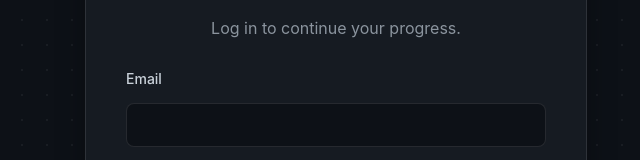
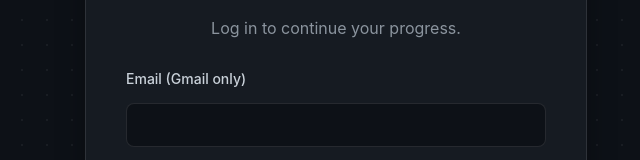
Before and after one commit to achyuth8055/TrackerDraft, a React (Create React App) app in the folder frontend/: page /login in a window 1280 px wide. Shown: the part 256-416 px from the top of the page, without its empty margins (304-944 px from the left). Built offline with nearby package versions, Linux system fonts and the light colour scheme; no server answers; the HTML template or start-up script is replaced by a standard one.

Commit message:
updated to signup validation and subject deletion

```diff
--- a/frontend/src/pages/Login.jsx
+++ b/frontend/src/pages/Login.jsx
@@ -2,7 +2,9 @@ import React, { useState, useContext } from 'react';
 import { Link, useNavigate } from 'react-router-dom';
 import { motion } from 'framer-motion';
 import AuthContext from '../context/AuthContext';
+
 const API_URL = process.env.REACT_APP_API_URL;
+
 const BackArrowIcon = () => (
     <svg width="24" height="24" viewBox="0 0 24 24" fill="none" xmlns="http://www.w3.org/2000/svg">
         <path d="M15 18L9 12L15 6" stroke="currentColor" strokeWidth="2" strokeLinecap="round" strokeLinejoin="round"/>
@@ -16,10 +18,21 @@ const Login = () => {
     const navigate = useNavigate();
     const { loginAction } = useContext(AuthContext);
 
+    // Gmail validation function
+    const isValidGmail = (email) => {
+        const gmailRegex = /^[a-zA-Z0-9._%+-]+@gmail\.com$/;
+        return gmailRegex.test(email);
+    };
+
     const handleSubmit = async (e) => {
         e.preventDefault();
         setError(null);
 
+        // Check Gmail validation
+        if (!isValidGmail(email)) {
+            setError('Only valid Gmail addresses are allowed.');
+            return;
+        }
 
         try {
             const response = await fetch(`${API_URL}/api/auth/login`, {
@@ -49,7 +62,7 @@ const Login = () => {
                 animate={{ opacity: 1, y: 0 }}
                 transition={{ duration: 0.5 }}
             >
-                 <button onClick={() => navigate('/')} className="auth-back-btn" aria-label="Go back">
+                <button onClick={() => navigate('/')} className="auth-back-btn" aria-label="Go back">
                     <BackArrowIcon />
                 </button>
 
@@ -60,12 +73,24 @@ const Login = () => {
 
                 <form onSubmit={handleSubmit} className="auth-form">
                     <div className="form-group">
-                        <label htmlFor="email">Email</label>
-                        <input type="email" id="email" value={email} onChange={(e) => setEmail(e.target.value)} required />
+                        <label htmlFor="email">Email (Gmail only)</label>
+                        <input
+                            type="email"
+                            id="email"
+                            value={email}
+                            onChange={(e) => setEmail(e.target.value)}
+                            required
+                        />
                     </div>
                     <div className="form-group">
                         <label htmlFor="password">Password</label>
-                        <input type="password" id="password" value={password} onChange={(e) => setPassword(e.target.value)} required />
+                        <input
+                            type="password"
+                            id="password"
+                            value={password}
+                            onChange={(e) => setPassword(e.target.value)}
+                            required
+                        />
                     </div>
                     <button type="submit" className="auth-button">Log In</button>
                 </form>
```
